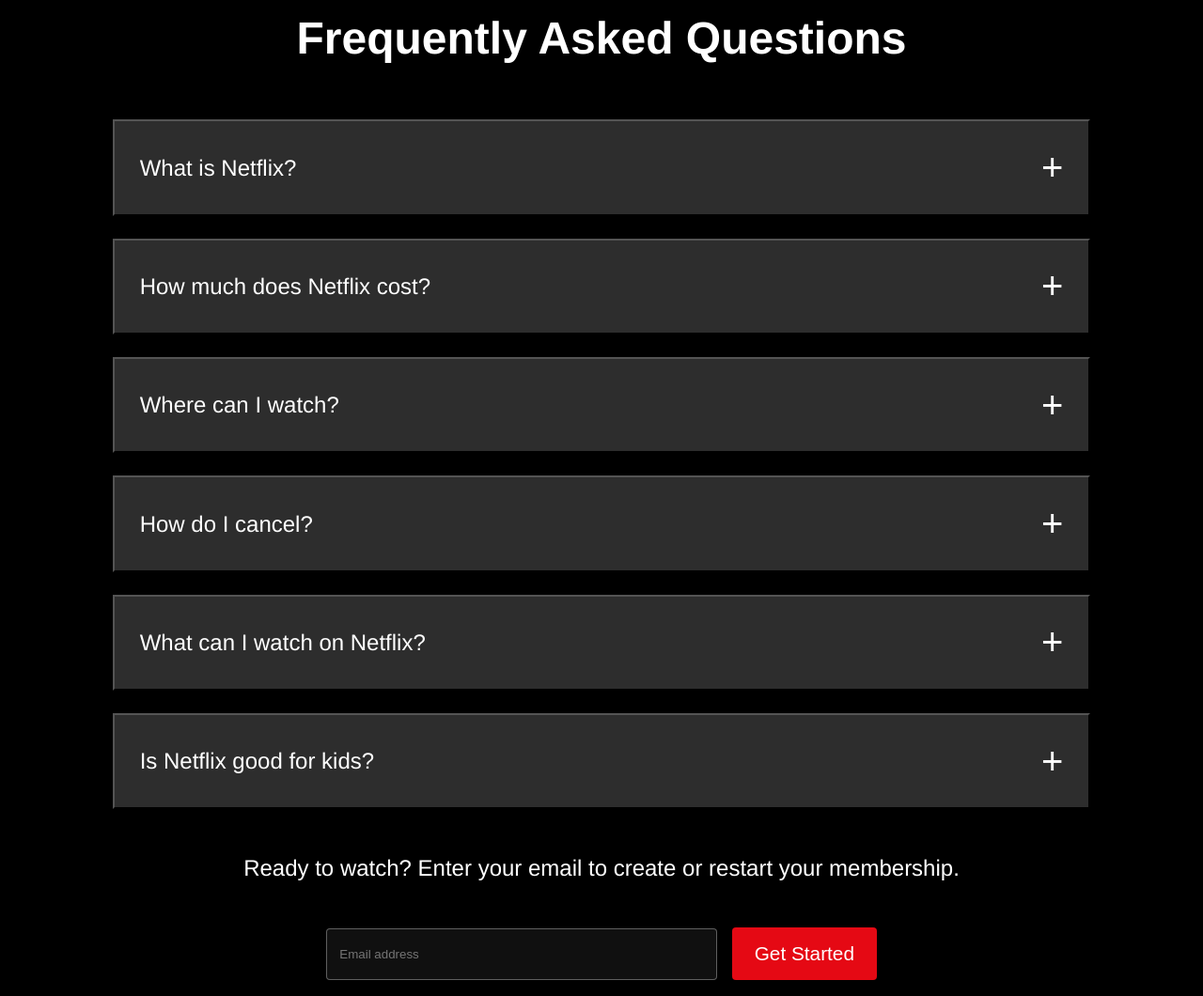
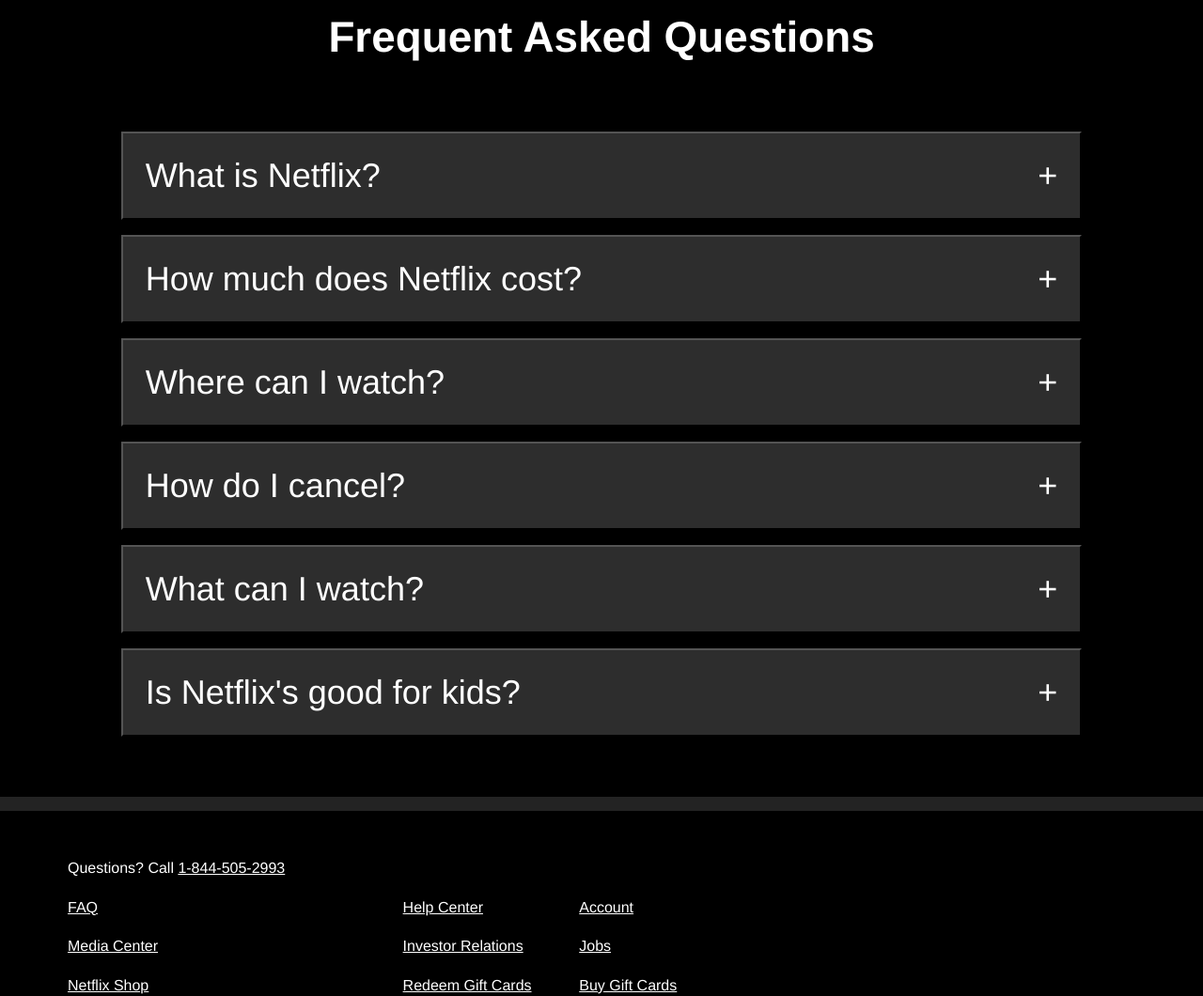
Before and after one commit to skelly1980/Netflix-clone, a website: page index.html in a window 1280 px wide. Shown: the part 2728-3788 px from the top of the page at 94% size. Drawn offline with Linux system fonts and the light colour scheme.

Commit message:
final commit

```diff
--- a/app/scss/base/_reset.scss
+++ b/app/scss/base/_reset.scss
@@ -8,7 +8,7 @@
 
 body {
     font-size: 16px;
-    font-family: sans-serif;
+    font-family: "Netflix Sans", "Helvetica Neue", "Segoe UI", Roboto, Ubuntu, sans-serif;
     line-height: 1.6;
 }
 
--- a/app/scss/base/_utilities.scss
+++ b/app/scss/base/_utilities.scss
@@ -19,8 +19,8 @@
     text-transform: uppercase;
 }
 
-.spacer>*+* {
-    padding-bottom: 1rem;
+:where(.flow > :not(:first-child)) {
+    margin-top: 4em;
 }
 
 .select {
--- /dev/null
+++ b/app/scss/components/_accordion.scss
@@ -0,0 +1,48 @@
+.accordion-container {
+    width: 90%;
+    max-width: 1240px;
+    margin: 0 auto;
+    overflow: hidden;
+}
+
+
+.accordion-item {
+    width: 100%;
+    font-size: 1rem;
+    font-weight: 400;
+}
+
+.accordion-trigger {
+    width: 100%;
+    display: block;
+    padding: 24px;
+    font-family: Netflix Sans, Helvetica Neue, Segoe UI, Roboto, Ubuntu, sans-serif;
+    font-size: 1.5rem;
+    font-weight: 400;
+    gap: 16px;
+    display: flex;
+    justify-content: space-between;
+    cursor: pointer;
+}
+
+.accordion-trigger:hover {
+    background-color: rgba(255, 255, 255, 0.4);
+}
+
+.accordion-icon {
+    transition: transform 0.5s;
+}
+
+.accordion-item.is-active .accordion-icon {
+    transform: rotate(45deg);
+}
+
+.accordion-content {
+    height: 0;
+    overflow: hidden;
+    transition: 0.5s;
+}
+
+.accordion-content p {
+    margin: 24px;
+}
--- a/app/scss/components/_buttons.scss
+++ b/app/scss/components/_buttons.scss
@@ -119,3 +119,7 @@
     position: relative;
     z-index: 10;
 }
+
+.icon {
+    transform: rotate(45deg);
+}
--- a/app/scss/layout/_main.scss
+++ b/app/scss/layout/_main.scss
@@ -82,6 +82,10 @@
         }
     }
 
+    .faq .container .accordion-container .accordion-item .accordion-trigger {
+        width: 100%;
+    }
+
     @include lg {
         .popcorn {
             flex-direction: column;
--- a/app/scss/style.scss
+++ b/app/scss/style.scss
@@ -10,6 +10,7 @@
 @import 'components/buttons';
 @import 'components/modal';
 @import 'components/slideshow';
+@import 'components/accordion';
 
 @import 'layout/flex';
 @import 'layout/header';
--- a/index.html
+++ b/index.html
@@ -20,9 +20,9 @@
 		<link href="https://fonts.googleapis.com/css?family=Roboto:400,700" rel="stylesheet" />
 
 		<!-- CSS File -->
-		<link rel="stylesheet" href="dist/style.css?cb=1684763619034" />
+		<link rel="stylesheet" href="dist/style.css?cb=1685032400491" />
 		<!-- JavaScript File -->
-		<script src="dist/all.js?cb=1684763619034" defer></script>
+		<script src="dist/all.js?cb=1685032400491" defer></script>
 	</head>
 	<body>
 		<header class="header">
@@ -50,7 +50,7 @@
 							<p class="header-text-1 text-white text-center padding-block-4">Watch anywhere. Cancel anytime.</p>
 							<p class="header-text-2 text-white text-center padding-block-4">Ready to watch? Enter your email to create or restart your membership.</p>
 							<div class="form-container flex align-center justify-center grid-gap-sm">
-								<form aria-hidden="true">
+								<form role="form" aria-hidden="true">
 									<input autocomplete="email" minlength="5" maxlength="50" class="flex cta-input padding-4 border-radius-10" type="email" placeholder="Email address" />
 								</form>
 								<button role="button" class="btn-cta text-white flex">
@@ -74,26 +74,19 @@
 							<path d="M1663 3165 c-3 -9 -3 -18 -1 -21 9 -9 38 8 38 22 0 19 -29 18 -37 -1z" />
 							<path d="M1732 3078 c-17 -17 -15 -48 2 -48 8 0 18 5 21 10 3 6 15 10 26 10 10 0 19 -4 19 -10 0 -16 30 -12 37 5 13 34 -76 62 -105 33z" />
 							<path d="M1877 3013 c-14 -14 -6 -33 14 -33 12 0 23 -8 26 -20 3 -11 12 -20 19 -20 19 0 18 14 -2 31 -14 11 -14 13 0 21 9 5 22 6 29 2 8 -5 9 -4 2 3 -13 13 -79 25 -88 16z" />
-							<path
-								d="M1274 2842 c-28 -23 -36 -49 -23 -74 8 -14 8 -18 0 -14 -14 9 -47 -9 -55 -29 -8 -21 3 -45 21 -45 13 0 13 3 3 15 -7 8 -9 22 -6 31 5 13 14 15 43 9 l36 -7 -16 26 c-10 14 -17 32 -17 39 0 40 94 72 123 42 21 -21 22 -61 2 -69 -25 -9 -17 -24 10 -18 14 2 31 0 38 -6 16 -13 57 3 57 23 0 8 -5 15 -10 15 -6 0 -15 11 -20 25 -5 14 -15 25 -22 24 -10 0 -10 -2 0 -6 6 -2 12 -12 12 -22 0 -9 5 -22 12 -29 6 -6 8 -15 4 -19 -13 -13 -40 13 -47 45 -4 18 -12 39 -19 47 -18 21 -99 19 -126 -3z" />
-							<path
-								d="M2045 2836 c-11 -8 -18 -26 -18 -45 0 -22 -5 -31 -17 -31 -32 0 -53 -25 -46 -53 8 -35 25 -35 23 1 -2 23 2 28 26 30 23 3 27 8 27 36 0 17 5 37 12 44 16 16 63 15 75 0 16 -21 24 -66 13 -73 -6 -4 0 -15 15 -27 14 -10 25 -26 25 -34 0 -8 5 -14 11 -14 13 0 2 39 -17 61 -8 8 -14 28 -14 43 0 56 -71 95 -115 62z" />
+							<path d="M1274 2842 c-28 -23 -36 -49 -23 -74 8 -14 8 -18 0 -14 -14 9 -47 -9 -55 -29 -8 -21 3 -45 21 -45 13 0 13 3 3 15 -7 8 -9 22 -6 31 5 13 14 15 43 9 l36 -7 -16 26 c-10 14 -17 32 -17 39 0 40 94 72 123 42 21 -21 22 -61 2 -69 -25 -9 -17 -24 10 -18 14 2 31 0 38 -6 16 -13 57 3 57 23 0 8 -5 15 -10 15 -6 0 -15 11 -20 25 -5 14 -15 25 -22 24 -10 0 -10 -2 0 -6 6 -2 12 -12 12 -22 0 -9 5 -22 12 -29 6 -6 8 -15 4 -19 -13 -13 -40 13 -47 45 -4 18 -12 39 -19 47 -18 21 -99 19 -126 -3z" />
+							<path d="M2045 2836 c-11 -8 -18 -26 -18 -45 0 -22 -5 -31 -17 -31 -32 0 -53 -25 -46 -53 8 -35 25 -35 23 1 -2 23 2 28 26 30 23 3 27 8 27 36 0 17 5 37 12 44 16 16 63 15 75 0 16 -21 24 -66 13 -73 -6 -4 0 -15 15 -27 14 -10 25 -26 25 -34 0 -8 5 -14 11 -14 13 0 2 39 -17 61 -8 8 -14 28 -14 43 0 56 -71 95 -115 62z" />
 							<path d="M1897 2768 c-24 -18 -5 -48 20 -32 20 12 24 35 8 41 -6 2 -18 -2 -28 -9z" />
-							<path
-								d="M976 2704 c-18 -17 -27 -49 -23 -79 2 -17 -3 -19 -40 -16 -26 1 -43 -2 -43 -8 0 -6 16 -11 35 -11 24 0 38 -5 42 -17 5 -14 8 -13 14 5 5 13 17 22 29 22 12 0 19 4 15 10 -3 5 -13 6 -21 3 -27 -10 -14 70 14 82 12 5 22 13 22 17 0 14 -28 9 -44 -8z" />
-							<path
-								d="M1894 2705 c-3 -8 -4 -20 -1 -27 4 -8 6 -6 6 5 1 9 5 17 10 17 4 0 8 -12 7 -27 -1 -22 -6 -28 -26 -30 -14 -1 -19 0 -12 3 18 8 4 24 -16 17 -36 -13 -52 -34 -41 -56 9 -15 13 -17 19 -7 5 7 6 19 3 27 -6 14 6 17 31 7 15 -6 15 -8 -1 -20 -10 -7 -13 -14 -6 -14 22 0 43 12 43 26 0 8 6 14 14 14 9 0 13 13 13 40 0 33 -3 40 -19 40 -10 0 -21 -7 -24 -15z" />
-							<path
-								d="M1242 2657 c-12 -14 -6 -27 12 -27 6 0 4 5 -4 10 -13 8 -12 10 4 10 14 0 17 -5 12 -22 -3 -13 -6 -26 -6 -29 0 -3 -11 -11 -24 -17 -17 -7 -27 -7 -35 1 -8 8 -11 7 -11 -5 0 -19 21 -28 49 -21 24 6 55 62 49 90 -4 22 -31 28 -46 10z" />
+							<path d="M976 2704 c-18 -17 -27 -49 -23 -79 2 -17 -3 -19 -40 -16 -26 1 -43 -2 -43 -8 0 -6 16 -11 35 -11 24 0 38 -5 42 -17 5 -14 8 -13 14 5 5 13 17 22 29 22 12 0 19 4 15 10 -3 5 -13 6 -21 3 -27 -10 -14 70 14 82 12 5 22 13 22 17 0 14 -28 9 -44 -8z" />
+							<path d="M1894 2705 c-3 -8 -4 -20 -1 -27 4 -8 6 -6 6 5 1 9 5 17 10 17 4 0 8 -12 7 -27 -1 -22 -6 -28 -26 -30 -14 -1 -19 0 -12 3 18 8 4 24 -16 17 -36 -13 -52 -34 -41 -56 9 -15 13 -17 19 -7 5 7 6 19 3 27 -6 14 6 17 31 7 15 -6 15 -8 -1 -20 -10 -7 -13 -14 -6 -14 22 0 43 12 43 26 0 8 6 14 14 14 9 0 13 13 13 40 0 33 -3 40 -19 40 -10 0 -21 -7 -24 -15z" />
+							<path d="M1242 2657 c-12 -14 -6 -27 12 -27 6 0 4 5 -4 10 -13 8 -12 10 4 10 14 0 17 -5 12 -22 -3 -13 -6 -26 -6 -29 0 -3 -11 -11 -24 -17 -17 -7 -27 -7 -35 1 -8 8 -11 7 -11 -5 0 -19 21 -28 49 -21 24 6 55 62 49 90 -4 22 -31 28 -46 10z" />
 							<path d="M1162 2648 c-17 -17 -15 -45 3 -52 11 -4 15 1 15 19 0 16 6 25 16 25 8 0 12 5 9 10 -8 14 -28 13 -43 -2z" />
-							<path
-								d="M1377 2591 c-12 -36 -23 -50 -41 -55 -18 -4 -25 -14 -28 -40 -2 -19 0 -32 4 -30 4 3 8 14 8 24 0 11 11 27 25 36 14 9 32 32 40 50 11 26 18 32 37 28 13 -2 17 -2 11 2 -7 3 -13 12 -13 20 0 32 -27 11 -43 -35z" />
+							<path d="M1377 2591 c-12 -36 -23 -50 -41 -55 -18 -4 -25 -14 -28 -40 -2 -19 0 -32 4 -30 4 3 8 14 8 24 0 11 11 27 25 36 14 9 32 32 40 50 11 26 18 32 37 28 13 -2 17 -2 11 2 -7 3 -13 12 -13 20 0 32 -27 11 -43 -35z" />
 							<path d="M2256 2625 c-3 -9 1 -18 10 -22 19 -7 28 2 21 22 -8 19 -23 19 -31 0z" />
 							<path d="M822 2598 c3 -30 0 -33 -25 -33 -27 0 -56 -29 -43 -42 3 -3 8 2 12 11 6 16 8 16 26 -1 19 -17 21 -17 39 6 23 29 26 91 4 91 -11 0 -14 -9 -13 -32z" />
 							<path d="M1002 2574 c-16 -17 -8 -33 15 -30 22 3 27 20 11 33 -9 8 -17 7 -26 -3z" />
 							<path d="M2306 2564 c-11 -30 33 -60 49 -34 11 17 -5 50 -25 50 -10 0 -21 -7 -24 -16z" />
-							<path
-								d="M903 2505 c-8 -22 6 -33 17 -15 7 11 10 12 10 2 0 -7 4 -11 8 -8 12 7 45 -52 36 -65 -3 -6 -15 -9 -25 -6 -11 3 -17 1 -13 -4 9 -15 44 -10 50 6 8 21 -14 73 -40 90 -26 19 -35 19 -43 0z" />
+							<path d="M903 2505 c-8 -22 6 -33 17 -15 7 11 10 12 10 2 0 -7 4 -11 8 -8 12 7 45 -52 36 -65 -3 -6 -15 -9 -25 -6 -11 3 -17 1 -13 -4 9 -15 44 -10 50 6 8 21 -14 73 -40 90 -26 19 -35 19 -43 0z" />
 							<path d="M866 2444 c-19 -19 -20 -26 -4 -42 17 -17 45 -15 52 4 5 14 4 15 -9 4 -11 -9 -15 -9 -15 -1 0 7 -5 9 -12 5 -14 -9 10 26 27 38 6 5 3 8 -7 8 -9 0 -24 -7 -32 -16z" />
 							<path d="M635 2390 c-9 -15 7 -40 27 -40 24 0 82 29 74 37 -10 10 -95 13 -101 3z" />
 							<path d="M2420 2390 c0 -5 9 -10 20 -10 11 0 20 -4 20 -10 0 -5 5 -10 10 -10 7 0 7 6 0 20 -11 20 -50 28 -50 10z" />
@@ -204,83 +197,79 @@
 				</div>
 			</section>
 
-			<!-- FAQ -->
-			<section class="faq bg-black divider">
-				<div class="container padding-block-8">
-					<div class="text-center text-white">
-						<h2>Frequently Asked Questions</h2>
-						<div class="accordian-container flex-column grid-gap-md padding-8">
-							<button class="row accordian-bg text-white flex align-center justify-between padding-6">
-								<h3 class="header-text-1">What is Netflix?</h3>
-								<p class="text-xxl">+</p>
+			<!-- faq -->
+			<section class="faq | bg-black divider">
+				<div class="container | flow padding-block-8">
+					<h1 class="text-center text-white">Frequent Asked Questions</h1>
+					<div id="accordion" class="accordion">
+						<div class="accordion-container">
+							<!-- What is Netflix's -->
+							<div class="accordion-item | margin-bottom-4">
+								<button class="accordion-trigger | accordian-bg text-left text-white text-lg" id="accordion-trigger-1" aria-expanded="false" aria-controls="accordion-content-1">
+									<span class="accordion-title | text-md"> What is Netflix?</span>
+									<span class="accordion-icon | text-md"> &plus; </span>
 								</button>
-							<div class="panel accordian-bg text-white hidden padding-bottom-8">
+								<div class="accordion-content | accordian-bg text-white" id="accordion-content-1" role="region" aria-labelledby="accordion-trigger-1">
 									<p>Netflix is a streaming service that offers a wide variety of award-winning TV shows, movies, anime, documentaries, and more on thousands of internet-connected devices.</p>
 									<p>You can watch as much as you want, whenever you want – all for one low monthly price. There's always something new to discover and new TV shows and movies are added every week!</p>
 								</div>
-							<button class="row flex text-white align-center justify-between accordian-bg padding-6">
-								<h3 class="header-text-1">How much does Netflix cost?</h3>
-								<p class="text-xxl">+</p>
+							</div>
+
+							<!-- How much does Netflix's cost -->
+							<div class="accordion-item | margin-bottom-4">
+								<button class="accordion-trigger | accordian-bg text-white" id="accordion-trigger-2" aria-expanded="false" aria-controls="accordion-content-2">
+									<span class="accordion-title | text-md"> How much does Netflix cost? </span>
+									<span class="accordion-icon | text-md"> &plus; </span>
 								</button>
-							<div class="panel accordian-bg text-white hidden padding-8">
-								<p>
-									Watch Netflix on your smartphone, tablet, Smart TV, laptop, or streaming device, all for one fixed monthly fee. Plans range from $6.99 to $19.99 a month. No extra costs, no
-									contracts.
-								</p>
+								<div class="accordion-content | accordian-bg text-white" id="accordion-content-2" role="region" aria-labelledby="accordion-trigger-2">
+									<p>Watch Netflix on your smartphone, tablet, Smart TV, laptop, or streaming device, all for one fixed monthly fee. Plans range from $6.99 to $19.99 a month. No extra costs, no contracts.</p>
 								</div>
-							<button class="row flex text-white align-center justify-between accordian-bg padding-6">
-								<h3 class="header-text-1">Where can I watch?</h3>
-								<p class="text-xxl">+</p>
+							</div>
+
+							<!-- Where can I watch -->
+							<div class="accordion-item | margin-bottom-4">
+								<button class="accordion-trigger | accordian-bg text-white" id="accordion-trigger-3" aria-expanded="false" aria-controls="accordion-content-3">
+									<span class="accordion-title | text-md"> Where can I watch? </span>
+									<span class="accordion-icon | text-md"> &plus; </span>
 								</button>
-							<div class="panel accordian-bg text-white hidden padding-8">
-								<p>
-									Watch anywhere, anytime. Sign in with your Netflix account to watch instantly on the web at netflix.com from your personal computer or on any internet-connected device that offers
-									the Netflix app, including smart TVs, smartphones, tablets, streaming media players and game consoles.
-								</p>
-								<p>
-									You can also download your favorite shows with the iOS, Android, or Windows 10 app. Use downloads to watch while you're on the go and without an internet connection. Take Netflix
-									with you anywhere.
-								</p>
+								<div class="accordion-content | accordian-bg text-white" id="accordion-content-3" role="region" aria-labelledby="accordion-trigger-3">
+									<p>Watch anywhere, anytime. Sign in with your Netflix account to watch instantly on the web at netflix.com from your personal computer or on any internet-connected device that offers the Netflix app, including smart TVs, smartphones, tablets, streaming media players and game consoles.</p>
+
+									<p>You can also download your favorite shows with the iOS, Android, or Windows 10 app. Use downloads to watch while you're on the go and without an internet connection. Take Netflix with you anywhere.</p>
 								</div>
-							<button class="row flex text-white align-center justify-between accordian-bg padding-6">
-								<h3 class="header-text-1">How do I cancel?</h3>
-								<p class="text-xxl">+</p>
+							</div>
+
+							<!-- How do I cancel -->
+							<div class="accordion-item | margin-bottom-4">
+								<button class="accordion-trigger | accordian-bg text-white" id="accordion-trigger-4" aria-expanded="false" aria-controls="accordion-content-4">
+									<span class="accordion-title | text-md"> How do I cancel? </span>
+									<span class="accordion-icon | text-md"> &plus; </span>
 								</button>
-							<div class="panel accordian-bg text-white hidden padding-8">
-								<p>
-									Netflix is flexible. There are no pesky contracts and no commitments. You can easily cancel your account online in two clicks. There are no cancellation fees – start or stop your
-									account anytime.
-								</p>
+								<div class="accordion-content | accordian-bg text-white" id="accordion-content-4" role="region" aria-labelledby="accordion-trigger-4">
+									<p>Netflix is flexible. There are no pesky contracts and no commitments. You can easily cancel your account online in two clicks. There are no cancellation fees – start or stop your account anytime.</p>
 								</div>
-							<button class="row flex text-white align-center justify-between accordian-bg padding-6">
-								<h3 class="header-text-1">What can I watch on Netflix?</h3>
-								<p class="text-xxl">+</p>
+							</div>
+
+							<!-- What can I watch -->
+							<div class="accordion-item | margin-bottom-4">
+								<button class="accordion-trigger | accordian-bg text-white" id="accordion-trigger-5" aria-expanded="false" aria-controls="accordion-content-5">
+									<span class="accordion-title | text-md"> What can I watch? </span>
+									<span class="accordion-icon | text-md"> &plus; </span>
 								</button>
-							<div class="panel accordian-bg text-white hidden padding-8">
+								<div class="accordion-content | accordian-bg text-white" id="accordion-content-5" role="region" aria-labelledby="accordion-trigger-5">
 									<p>Netflix has an extensive library of feature films, documentaries, TV shows, anime, award-winning Netflix originals, and more. Watch as much as you want, anytime you want.</p>
 								</div>
-							<button class="row flex text-white align-center justify-between accordian-bg padding-6">
-								<h3 class="header-text-1">Is Netflix good for kids?</h3>
-								<p class="text-xxl">+</p>
+							</div>
+							<!-- Is Netflix's good -->
+							<div class="accordion-item | margin-bottom-4">
+								<button class="accordion-trigger | accordian-bg text-white" id="accordion-trigger-6" aria-expanded="false" aria-controls="accordion-content-6">
+									<span class="accordion-title | text-md"> Is Netflix's good for kids? </span>
+									<span class="accordion-icon | text-md"> &plus; </span>
 								</button>
-							<button class="panel accordian-bg text-white hidden padding-8">
+								<div class="accordion-content | accordian-bg text-white" id="accordion-content-6" role="region" aria-labelledby="accordion-trigger-6">
 									<p>The Netflix Kids experience is included in your membership to give parents control while kids enjoy family-friendly TV shows and movies in their own space.</p>
 									<p>Kids profiles come with PIN-protected parental controls that let you restrict the maturity rating of content kids can watch and block specific titles you don’t want kids to see.</p>
-							</button>
 								</div>
-						<div class="ready flex-column align-center justify-center">
-							<h3 class="text-md">Ready to watch? Enter your email to create or restart your membership.</h3>
-							<div class="form-container flex align-center justify-center grid-gap-sm padding-top-6">
-								<form class="form" aria-hidden="true">
-									<input autocomplete="email" minlength="5" maxlength="50" class="flex cta-input padding-4 border-radius-10" type="email" placeholder="Email address" />
-								</form>
-								<button role="button" class="btn-cta text-white flex">
-									Get Started
-									<div class="chevron-right">
-										<!-- <i
-											class="fa-regular fa-chevron-right text-white text-sm"></i>-->
-									</div>
-								</button>
 							</div>
 						</div>
 					</div>
```
Also changed, not shown: app/js/script.js (+26 -0 lines), dist/all.js, dist/style.css, 2 other files. Lines whose indentation alone changed are shown as unchanged.
